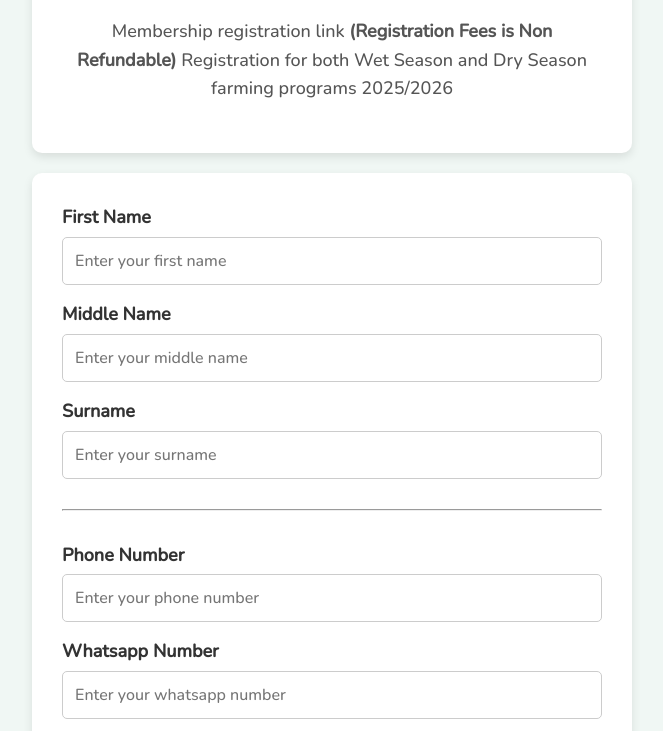
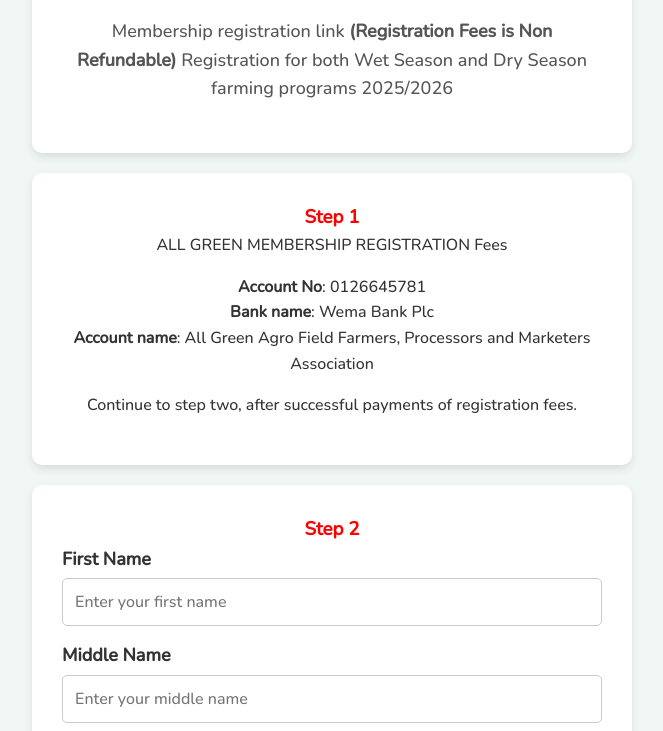
Before and after one commit to AbdulConsole/all-green, a plain HTML site: page register.html in a window 1280 px wide. Shown: the part 576-1307 px from the top of the page, without its empty margins (308-971 px from the left). Drawn offline with nearby package versions, Linux system fonts and the light colour scheme.

Commit message:
Registration fee details

```diff
--- a/assets/css/regi.css
+++ b/assets/css/regi.css
@@ -102,3 +102,11 @@ hr {
   margin: 0;
   padding: 0;
 }
+
+.steps {
+    color: red;
+    text-align: center;
+}
+.regFees {
+    flex-direction: column;
+}
--- a/register.html
+++ b/register.html
@@ -42,10 +42,20 @@
       </div>
     </section>
 
+    <section class="container regFees">
+      <h3 class="steps">Step 1</h3>
+      <p>ALL GREEN MEMBERSHIP REGISTRATION Fees</p>
+      <p><b>Account No</b>: 0126645781 <br>
+      <b>Bank name</b>: Wema Bank Plc <br>
+      <b>Account name</b>: All Green Agro Field Farmers, Processors and Marketers Association</p>
+
+      <p>Continue to step two, after successful payments of registration fees.</p>
+    </section>
+
     <section class="container">
       <div class="form-box">
         <form action="server/submit_registration.php" method="POST">
-
+          <h3 class="steps">Step 2</h3>
           <div class="input-group">
             <label for="first-name">First Name</label>
             <input type="text" id="first-name" name="first_name" placeholder="Enter your first name" required>
```
